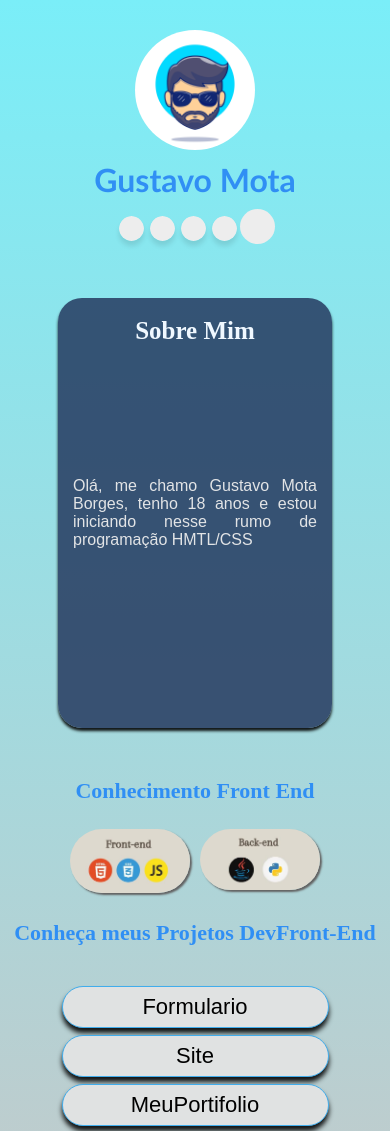
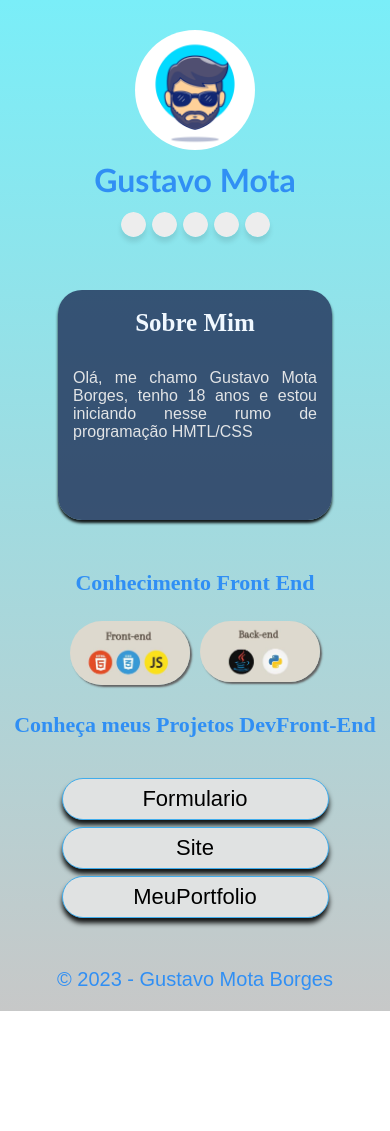
Before and after one commit to Mota1928474/MeupimeiroURL, a plain HTML site: page index.html in a window 390 px wide. Shown: the top 1131 px of the page. After the commit the page ends 1011 px from the top, so only its background shows below. Drawn offline with Linux system fonts and the light colour scheme.

Commit message:
tudo coisado ja

```diff
--- a/css/main.css
+++ b/css/main.css
@@ -52,7 +52,7 @@ body{
    margin: 3px;
    overflow: hidden;
 }
-.icon i, .email i{
+.icon i, #email i{
    display: inline-block;
    width: 35px;
    height: 35px;
@@ -72,7 +72,7 @@ body{
    font-weight: 100;
    color: #308ff4;
    line-height: 35px;
-   font-size: 17px;
+   font-size: 12px;
 }
 .name-icon{
    font-family: Arial, Helvetica, sans-serif;
@@ -217,8 +217,8 @@ body{
       margin-top: 30px;
    }
    .texto{
-      width: 350px;
-      height: 250px;
+      width: 250px;
+      height: 150px;
    }
    .linguagem{
       width: 655px;
@@ -238,7 +238,7 @@ body{
    .texto{
       padding: 15px;
       width: 244px;
-      height: 400px;
+      height: 200px;
       margin-top: 30px;
    }
    .subtitulo{
@@ -271,6 +271,16 @@ body{
       font-size: 15px;
       border-radius: 30px;
    }
+   .icon span a{
+      margin-right: 39px;
+      line-height: 22px;
+      font-size: 12px;
+   }
+   .rodape{
+      font-size: 20px;
+      margin-top: 30px;
+      padding: 20px;
+   }
    #video{
       height: 160px;
       width: 270px;
--- a/index.html
+++ b/index.html
@@ -31,7 +31,7 @@
                <a href="https://www.twitch.tv/" target="_blank"><i class="ph ph-twitch-logo"></i></a>
                  <span><a href="https://www.twitch.tv/" target="_blank"> Twitch </a></span>
              </div>
-                 <div class="email">
+                 <div id="email">
                   <a href="mailto:guga03mota@gmail.com" target="_blank">
                      <i class="ph ph-microsoft-outlook-logo"> </i></a>
                  </div>
@@ -63,18 +63,18 @@
 
 
      <h2 class="subtitulo"> Conheça meus Projetos DevFront-End </h2>
-     <div class="Projetos">
+     <section class="Projetos">
 
         <div class="item" id="Formulario">Formulario</div>
-        <iframe id="video" width="1280" height="720" src="https://www.youtube.com/embed/Tvdihk3F9Rw" title="Barcelona 3 x 1 Juventus - Melhores Momentos - Final da Champions League 2014/15" frameborder="0" allow="accelerometer; autoplay; clipboard-write; encrypted-media; gyroscope; picture-in-picture; web-share" allowfullscreen></iframe>
+        <iframe id="video" class="videoFormulario" width="1280" height="720" src="https://www.youtube.com/embed/Tvdihk3F9Rw" title="Barcelona 3 x 1 Juventus - Melhores Momentos - Final da Champions League 2014/15" frameborder="0" allow="accelerometer; autoplay; clipboard-write; encrypted-media; gyroscope; picture-in-picture; web-share" allowfullscreen></iframe>
 
         <div class="item" id="Site">Site</div>
-        <iframe id="video" width="1280" height="720" src="https://www.youtube.com/embed/Tvdihk3F9Rw" title="Barcelona 3 x 1 Juventus - Melhores Momentos - Final da Champions League 2014/15" frameborder="0" allow="accelerometer; autoplay; clipboard-write; encrypted-media; gyroscope; picture-in-picture; web-share" allowfullscreen></iframe>
+        <iframe id="video" class="videoSite" width="1280" height="720" src="https://www.youtube.com/embed/Tvdihk3F9Rw" title="Barcelona 3 x 1 Juventus - Melhores Momentos - Final da Champions League 2014/15" frameborder="0" allow="accelerometer; autoplay; clipboard-write; encrypted-media; gyroscope; picture-in-picture; web-share" allowfullscreen></iframe>
 
-        <div class="item" id="MeuPortifolio">MeuPortifolio</div>
-        <iframe id="video" width="1280" height="720" src="https://www.youtube.com/embed/Tvdihk3F9Rw" title="Barcelona 3 x 1 Juventus - Melhores Momentos - Final da Champions League 2014/15" frameborder="0" allow="accelerometer; autoplay; clipboard-write; encrypted-media; gyroscope; picture-in-picture; web-share" allowfullscreen></iframe>
+        <div class="item" id="MeuPortfolio">MeuPortfolio</div>
+        <iframe id="video" class="videoMeuPortfolio" width="1280" height="720" src="https://www.youtube.com/embed/Tvdihk3F9Rw" title="Barcelona 3 x 1 Juventus - Melhores Momentos - Final da Champions League 2014/15" frameborder="0" allow="accelerometer; autoplay; clipboard-write; encrypted-media; gyroscope; picture-in-picture; web-share" allowfullscreen></iframe>
 
-   </div>
+   </section>
 
 
 
--- /dev/null
+++ b/js/script.js
@@ -0,0 +1,24 @@
+// tres constantes para referenciar as ITEM nas Divs Projetos
+const Formulario = document.getElementById('Formulario');
+const Site = document.getElementById('Site');
+const MeuPortfolio = document.getElementById('MeuPortfolio');
+
+const videoFormulario = document.querySelector('.videoFormulario');
+const videoSite = document.querySelector('.videoSite');
+const videoMeuPortfolio = document.querySelector('.videoMeuPortfolio');
+
+// evento de click
+Formulario.addEventListener('click',() =>{
+    Formulario.classList.toggle('active');
+    videoFormulario.classList.toggle('active');
+});
+
+Site.addEventListener('click',() =>{
+    Site.classList.toggle('active');
+    videoSite.classList.toggle('active');
+})
+
+MeuPortfolio.addEventListener('click',() =>{
+    MeuPortfolio.classList.toggle('active');
+    MeuPortfolio.classList.toggle('active');
+})
```
